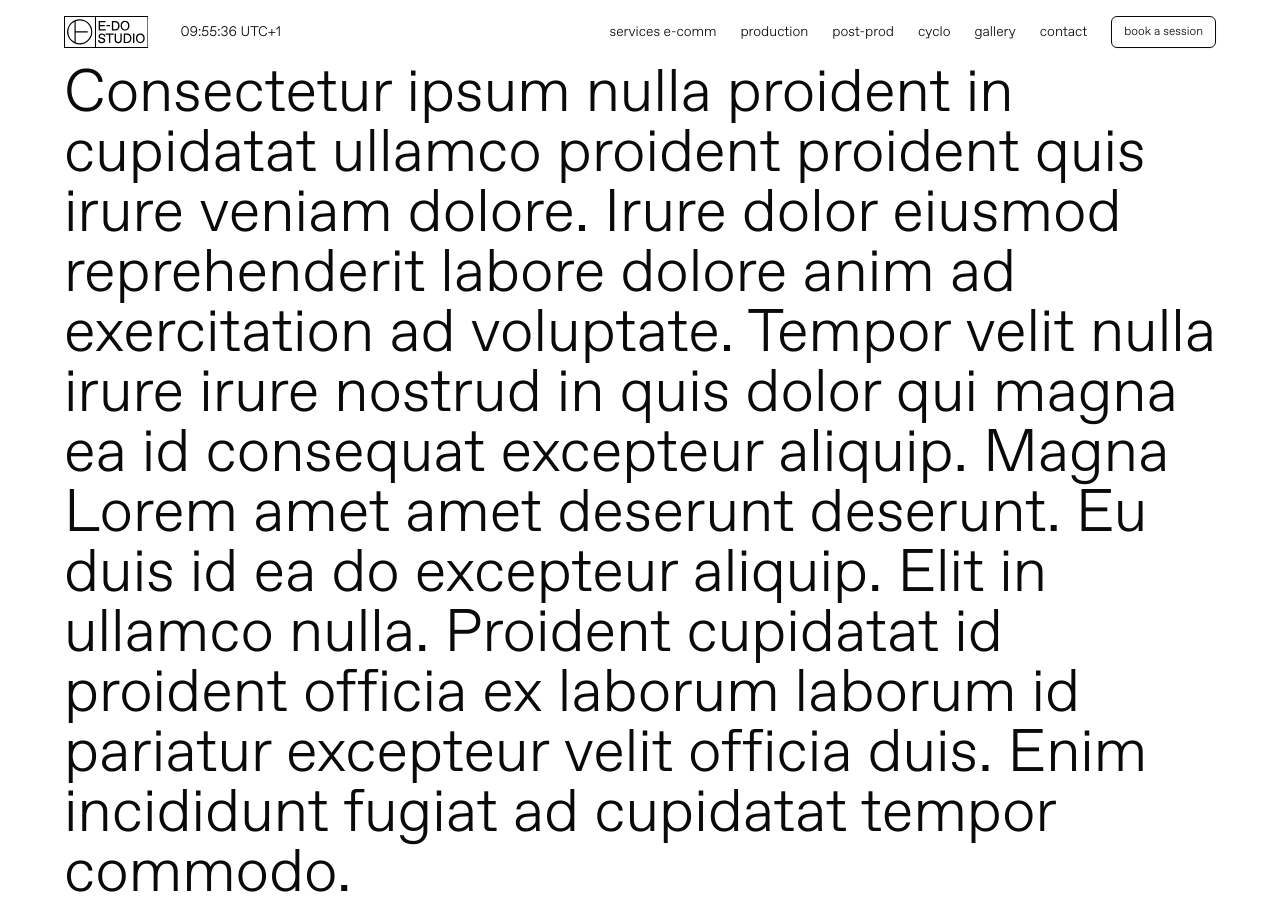
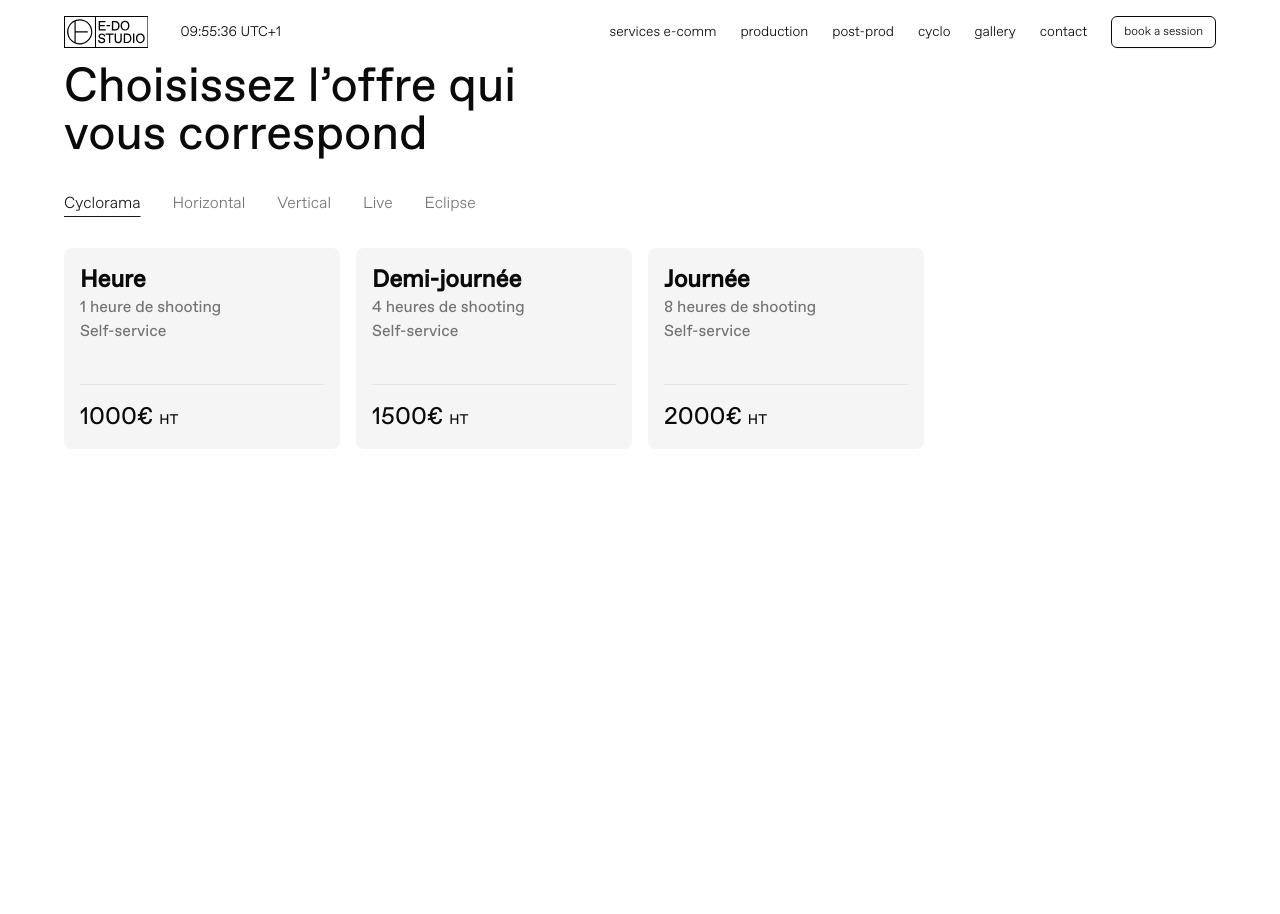
Before and after one commit to E-Do-Studio/e-do.studio-2.0, a Next.js app: page / in a window 1280 px wide. After the commit the page ends 864 px from the top, so only its background shows below. Built offline with nearby package versions, Linux system fonts and the light colour scheme.

Commit message:
feat: 🎸 section done + layout section

```diff
--- a/package.json
+++ b/package.json
@@ -20,12 +20,15 @@
     "@payloadcms/payload-cloud": "3.9.0",
     "@payloadcms/richtext-lexical": "3.9.0",
     "@radix-ui/react-label": "^2.1.1",
+    "@radix-ui/react-separator": "^1.1.1",
     "@radix-ui/react-slot": "^1.1.1",
     "class-variance-authority": "^0.7.1",
     "clsx": "^2.1.1",
     "cross-env": "^7.0.3",
+    "framer-motion": "^12.0.6",
     "graphql": "^16.8.1",
     "lucide-react": "^0.469.0",
+    "motion": "^12.0.6",
     "next": "15.1.0",
     "payload": "3.9.0",
     "react": "19.0.0",
--- /dev/null
+++ b/src/app/(web)/_components/card.tsx
@@ -0,0 +1,31 @@
+import { Separator } from '@/components/ui/separator'
+import { motion } from 'motion/react'
+
+interface CardProps {
+  timing: string
+  price: number
+  description: React.ReactNode
+}
+
+export const Card = ({ timing, price, description }: CardProps) => {
+  return (
+    <motion.div
+      className="flex flex-col gap-4 p-4 bg-neutral-100 rounded-lg cursor-pointer"
+      whileHover={{
+        scale: 1.03,
+        transition: {
+          duration: 0.2,
+        },
+      }}
+    >
+      <div className="flex flex-col">
+        <h3 className="text-2xl font-abc-favorit font-bold">{timing}</h3>
+        <p className="text-base text-neutral-500 font-medium">{description}</p>
+      </div>
+      <Separator className="mt-6" />
+      <p className="text-2xl font-medium">
+        {price}€ <span className="text-sm">HT</span>
+      </p>
+    </motion.div>
+  )
+}
--- /dev/null
+++ b/src/app/(web)/_components/machines.tsx
@@ -0,0 +1,192 @@
+'use client'
+
+import { Tabs } from '@/app/(web)/_components/tabs'
+import { Card } from '@/app/(web)/_components/card'
+import { useState } from 'react'
+import { motion } from 'motion/react'
+
+type TimingPeriod = 'Heure' | 'Demi-journée' | 'Journée'
+
+interface Machine {
+  name: string
+  price_per_hours: {
+    hour: { price: number; description: string }[]
+    half_day: { price: number; description: string }[]
+    day: { price: number; description: string }[]
+  }
+}
+
+const tabs = ['Cyclorama', 'Horizontal', 'Vertical', 'Live', 'Eclipse']
+
+const machines: Machine[] = [
+  {
+    name: 'Cyclorama',
+    price_per_hours: {
+      hour: [
+        {
+          price: 1000,
+          description: '1 heure de shooting\nSelf-service',
+        },
+      ],
+      half_day: [
+        {
+          price: 1500,
+          description: '4 heures de shooting\nSelf-service',
+        },
+      ],
+      day: [
+        {
+          price: 2000,
+          description: '8 heures de shooting\nSelf-service',
+        },
+      ],
+    },
+  },
+  {
+    name: 'Horizontal',
+    price_per_hours: {
+      hour: [
+        {
+          price: 1000,
+          description: '1 heure de shooting \n Self-service',
+        },
+      ],
+      half_day: [
+        {
+          price: 1500,
+          description: '4 heures de shooting \n Self-service',
+        },
+      ],
+      day: [
+        {
+          price: 2000,
+          description: '8 heures de shooting \n Self-service',
+        },
+      ],
+    },
+  },
+  {
+    name: 'Vertical',
+    price_per_hours: {
+      hour: [
+        {
+          price: 1000,
+          description: '1 heure de shooting \n Self-service',
+        },
+      ],
+      half_day: [
+        {
+          price: 1500,
+          description: '4 heures de shooting \n Self-service',
+        },
+      ],
+      day: [
+        {
+          price: 2000,
+          description: '8 heures de shooting \n Self-service',
+        },
+      ],
+    },
+  },
+  {
+    name: 'Eclipse',
+    price_per_hours: {
+      hour: [
+        {
+          price: 1000,
+          description: '1 heure de shooting \n Self-service',
+        },
+      ],
+      half_day: [
+        {
+          price: 1500,
+          description: '4 heures de shooting \n Self-service',
+        },
+      ],
+      day: [
+        {
+          price: 2000,
+          description: '8 heures de shooting \n Self-service',
+        },
+      ],
+    },
+  },
+  {
+    name: 'Live',
+    price_per_hours: {
+      hour: [
+        {
+          price: 1000,
+          description: '1 heure de shooting \n Self-service',
+        },
+      ],
+      half_day: [
+        {
+          price: 1500,
+          description: '4 heures de shooting \n Self-service',
+        },
+      ],
+      day: [
+        {
+          price: 2000,
+          description: '8 heures de shooting \n Self-service',
+        },
+      ],
+    },
+  },
+]
+
+const timingMap: Record<keyof Machine['price_per_hours'], TimingPeriod> = {
+  hour: 'Heure',
+  half_day: 'Demi-journée',
+  day: 'Journée',
+}
+
+export const Machines = () => {
+  const [activeTab, setActiveTab] = useState(tabs[0])
+
+  function formatDescription(description: string) {
+    return description.split('\n').map((text, i) => (
+      <span key={i}>
+        {text}
+        {i !== description.split('\n').length - 1 && <br />}
+      </span>
+    ))
+  }
+
+  return (
+    <div className="flex flex-col gap-8">
+      <Tabs tabs={tabs} activeTab={activeTab} setActiveTab={setActiveTab} />
+      <motion.div
+        className="grid grid-cols-4 gap-4"
+        initial={{ opacity: 0 }}
+        animate={{ opacity: 1 }}
+        transition={{ duration: 0.2 }}
+      >
+        {machines
+          .filter((machine) => machine.name === activeTab)
+          .map((machine) =>
+            Object.entries(machine.price_per_hours).map(([period, options]) =>
+              options.map((option, index) => (
+                <motion.div
+                  key={`${machine.name}-${period}-${index}`}
+                  initial={{ opacity: 0 }}
+                  animate={{ opacity: 1 }}
+                  transition={{
+                    duration: 0.3,
+                    delay: period === 'hour' ? 0 : period === 'half_day' ? 0.05 : 0.1,
+                  }}
+                >
+                  <Card
+                    timing={timingMap[period as keyof Machine['price_per_hours']]}
+                    price={option.price}
+                    description={formatDescription(option.description)}
+                  />
+                </motion.div>
+              )),
+            ),
+          )}
+      </motion.div>
+    </div>
+  )
+}
--- /dev/null
+++ b/src/app/(web)/_components/pricing-section.tsx
@@ -0,0 +1,10 @@
+import { Machines } from '@/app/(web)/_components/machines'
+import { LandingSection } from '@/components/layout/landing-section'
+
+export const PricingSection = () => {
+  return (
+    <LandingSection title="Choisissez l’offre qui vous correspond">
+      <Machines />
+    </LandingSection>
+  )
+}
--- /dev/null
+++ b/src/app/(web)/_components/tabs.tsx
@@ -0,0 +1,26 @@
+import { cn } from '@/lib/utils'
+
+type TabsProps = {
+  tabs: string[]
+  activeTab: string
+  setActiveTab: (tab: string) => void
+}
+
+export const Tabs = ({ tabs, activeTab, setActiveTab }: TabsProps) => {
+  return (
+    <div className="flex gap-8">
+      {tabs.map((tab) => (
+        <span
+          key={tab}
+          className={cn(
+            'text-base cursor-pointer text-neutral-500 select-none',
+            activeTab === tab && 'underline underline-offset-8 text-primary',
+          )}
+          onClick={() => setActiveTab(tab)}
+        >
+          {tab}
+        </span>
+      ))}
+    </div>
+  )
+}
--- a/src/app/(web)/page.tsx
+++ b/src/app/(web)/page.tsx
@@ -1,14 +1,9 @@
+import { PricingSection } from './_components/pricing-section'
+
 export default function Page() {
   return (
     <div className="text-xl container h-screen">
-      <h1 className="text-6xl">
-        Consectetur ipsum nulla proident in cupidatat ullamco proident proident quis irure veniam
-        dolore. Irure dolor eiusmod reprehenderit labore dolore anim ad exercitation ad voluptate.
-        Tempor velit nulla irure irure nostrud in quis dolor qui magna ea id consequat excepteur
-        aliquip. Magna Lorem amet amet deserunt deserunt. Eu duis id ea do excepteur aliquip. Elit
-        in ullamco nulla. Proident cupidatat id proident officia ex laborum laborum id pariatur
-        excepteur velit officia duis. Enim incididunt fugiat ad cupidatat tempor commodo.
-      </h1>
+      <PricingSection />
     </div>
   )
 }
--- a/src/components/layout/header.tsx
+++ b/src/components/layout/header.tsx
@@ -25,7 +25,7 @@ interface NavigationItemProps {
 
 export function Header() {
   return (
-    <header className="flex items-center justify-between container h-16 backdrop-blur-sm bg-background/80 sticky top-0 z-50">
+    <header className="flex flex-row items-center justify-between container h-16 backdrop-blur-sm bg-background/80 sticky top-0 z-50">
       <HeaderLeft>
         <Logo />
         <Clock />
@@ -42,12 +42,12 @@ export function Header() {
 }
 
 function HeaderLeft({ children }: HeaderProps) {
-  return <div className="flex items-center gap-8">{children}</div>
+  return <div className="flex flex-row items-center gap-8">{children}</div>
 }
 
 function Navigation({ children }: HeaderProps) {
   return (
-    <nav className="flex items-center gap-6">
+    <nav className="flex flex-row items-center gap-6">
       {children}
       <Button variant="outline" size="sm">
         book a session
--- /dev/null
+++ b/src/components/layout/landing-section.tsx
@@ -0,0 +1,24 @@
+import { cn } from '@/lib/utils'
+
+export const LandingSection = ({
+  title,
+  children,
+  className,
+}: {
+  title: string
+  children: React.ReactNode
+  className?: string
+}) => {
+  return (
+    <section className={cn('flex flex-col gap-8', className)}>
+      <LandingTitle title={title} />
+      {children}
+    </section>
+  )
+}
+
+export const LandingTitle = ({ title, className }: { title: string; className?: string }) => {
+  return (
+    <h2 className={cn('text-5xl font-abc-favorit font-medium max-w-lg', className)}>{title}</h2>
+  )
+}
--- /dev/null
+++ b/src/components/ui/separator.tsx
@@ -0,0 +1,31 @@
+"use client"
+
+import * as React from "react"
+import * as SeparatorPrimitive from "@radix-ui/react-separator"
+
+import { cn } from "@/lib/utils"
+
+const Separator = React.forwardRef<
+  React.ElementRef<typeof SeparatorPrimitive.Root>,
+  React.ComponentPropsWithoutRef<typeof SeparatorPrimitive.Root>
+>(
+  (
+    { className, orientation = "horizontal", decorative = true, ...props },
+    ref
+  ) => (
+    <SeparatorPrimitive.Root
+      ref={ref}
+      decorative={decorative}
+      orientation={orientation}
+      className={cn(
+        "shrink-0 bg-border",
+        orientation === "horizontal" ? "h-[1px] w-full" : "h-full w-[1px]",
+        className
+      )}
+      {...props}
+    />
+  )
+)
+Separator.displayName = SeparatorPrimitive.Root.displayName
+
+export { Separator }
```
Also changed, not shown: 1 other file (tests, documents, lock files or other folders).
